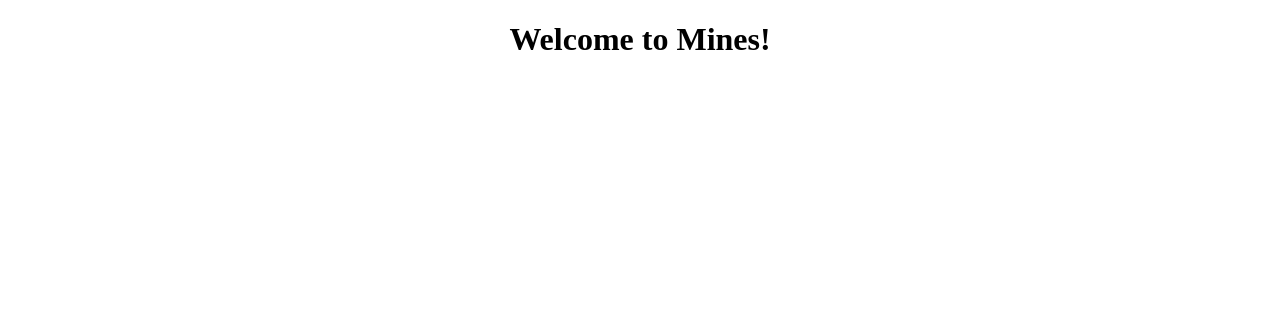
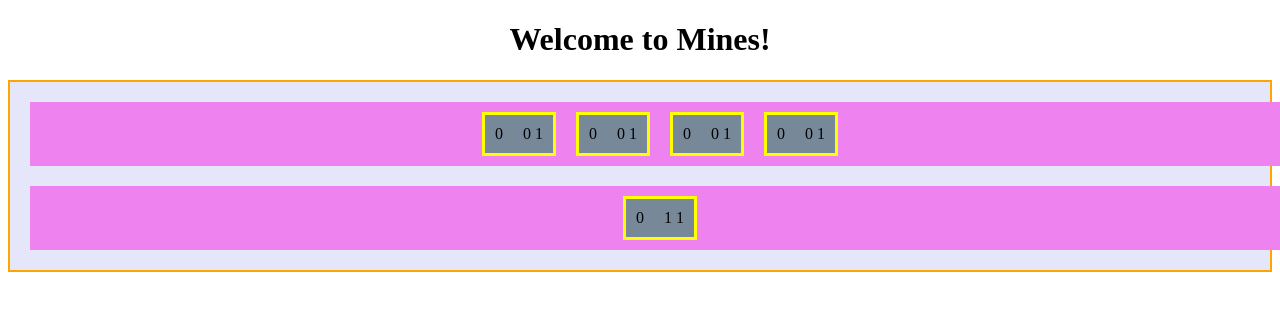
Before and after one commit to baniaf9897/_Mines, an Angular app: page / in a window 1280 px wide. Shown: the top 310 px of the page. Built offline with nearby package versions, Linux system fonts and the light colour scheme.

Commit message:
adding gameboard component

```diff
--- a/src/app/app.component.html
+++ b/src/app/app.component.html
@@ -2,5 +2,4 @@
   <h1>
     Welcome to {{ title }}!
   </h1>
-<app-row [row] = "row"
-></app-row>
+  <app-minesweeper></app-minesweeper>
--- a/src/app/app.component.ts
+++ b/src/app/app.component.ts
@@ -1,6 +1,4 @@
-import { Component } from '@angular/core';
-import { Row } from "../model/row.model";
-import { Field } from "../model/field.model";
+import { Component,OnInit } from '@angular/core';
 
 @Component({
   selector: 'app-root',
@@ -11,5 +9,12 @@ export class AppComponent {
   title = 'Mines';
 
 
+  ngOnInit(){
+    this.startGame();
+  }
+  startGame(){
+
+    //starting game !!!!
+  }
 
 }
--- a/src/app/app.module.ts
+++ b/src/app/app.module.ts
@@ -4,12 +4,14 @@ import { NgModule } from '@angular/core';
 import { AppComponent } from './app.component';
 import { TileComponent } from './tile/tile.component';
 import { RowComponent } from './row/row.component';
+import { MinesweeperComponent } from './minesweeper/minesweeper.component';
 
 @NgModule({
   declarations: [
     AppComponent,
     TileComponent,
-    RowComponent
+    RowComponent,
+    MinesweeperComponent
   ],
   imports: [
     BrowserModule
--- /dev/null
+++ b/src/app/minesweeper/minesweeper.component.css
@@ -0,0 +1,4 @@
+.minesweeper{
+    background:lavender;
+    border: 2px solid orange;
+}
--- /dev/null
+++ b/src/app/minesweeper/minesweeper.component.html
@@ -0,0 +1,5 @@
+<div class="minesweeper">
+  <app-row *ngFor="let row of rows"
+          [row] = "row"
+  ></app-row>
+</div>
--- /dev/null
+++ b/src/app/minesweeper/minesweeper.component.ts
@@ -0,0 +1,23 @@
+import { Component, OnInit, Input } from '@angular/core';
+import { Row } from "../../model/row.model";
+import { Field } from "../../model/field.model";
+import { Gameboard } from "../../model/gameboard.model";
+
+@Component({
+  selector: 'app-minesweeper',
+  templateUrl: './minesweeper.component.html',
+  styleUrls: ['./minesweeper.component.css']
+})
+export class MinesweeperComponent implements OnInit {
+  @Input() game:Gameboard
+
+
+  row1 = [new Field(true,0,1),new Field(true,0,1),new Field(true,0,1),new Field(true,0,1)]
+  row2 = [new Field(true,1,1)]
+  rows = [this.row1,this.row2];
+  constructor() { }
+
+  ngOnInit() {
+  }
+
+}
--- a/src/app/row/row.component.css
+++ b/src/app/row/row.component.css
@@ -0,0 +1,6 @@
+.row{
+    display:block;
+    width: 100%;
+    background:violet;
+    margin: 20px;
+}
--- a/src/app/row/row.component.html
+++ b/src/app/row/row.component.html
@@ -1,5 +1,6 @@
-<app-tile *ngFor="let tile of row"
-          [field] = tile
->
-
-</app-tile>
+<div class="row">
+    <app-tile *ngFor="let tile of row"
+            [field] = tile
+    >
+    </app-tile>
+</div>
--- /dev/null
+++ b/src/model/gameboard.model.ts
@@ -0,0 +1,5 @@
+import { Row } from "./row.model"
+
+export class Gameboard{
+  rows:Row[]
+}
--- a/src/model/row.model.ts
+++ b/src/model/row.model.ts
@@ -1,5 +1,5 @@
 import { Field } from "./field.model";
 
 export class Row{
-    row:Field[]
+    fields:Field[]
 }
```
Also changed, not shown: 1 other file (tests, documents, lock files or other folders).
